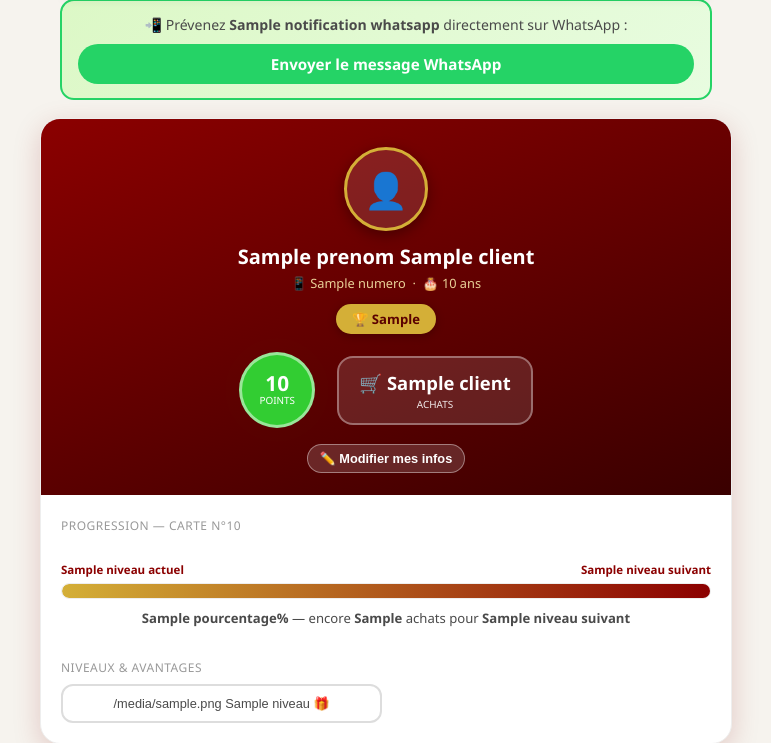
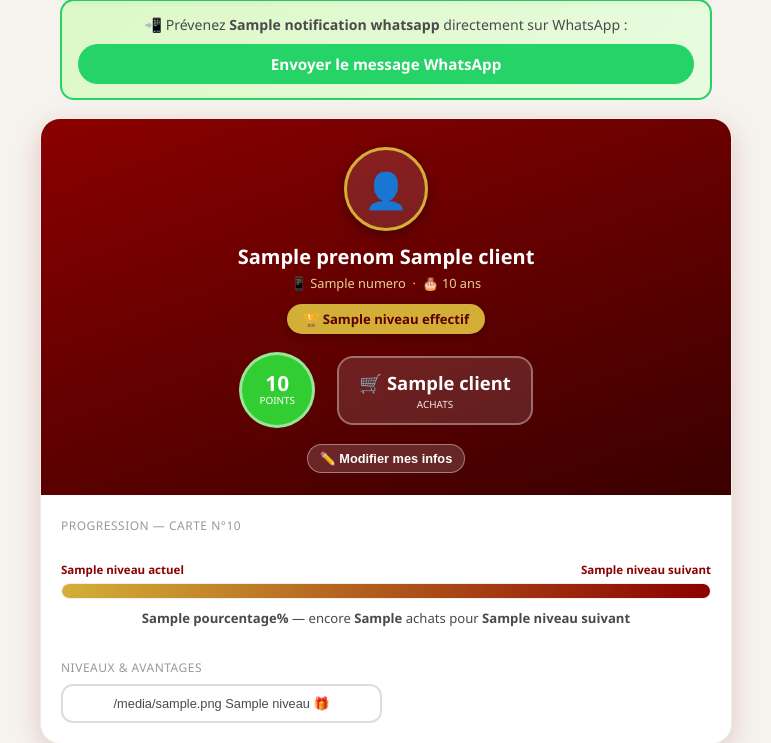
Before and after one commit to Renauddks/FIDELITE-, a Flask app: template templates/carte_client.html in a window 1280 px wide. Shown: the part 244-987 px from the top of the page, without its empty margins (254-1025 px from the left). Run offline with Flask 3, Linux system fonts and the light colour scheme; the template is opened without the code that fills it: most values are stand-ins (such as "Sample title", 1, 10 or a date in 2020).

Commit message:
Add files via upload

```diff
--- a/templates/carte_client.html
+++ b/templates/carte_client.html
@@ -49,7 +49,14 @@
             </div>
             <p class="hero-nom">{{ client.prenom }} {{ client.nom }}</p>
             <p class="hero-contact">📱 {{ client.numero or 'Non renseigné' }} &nbsp;·&nbsp; 🎂 {{ client.age or '—' }} ans</p>
-            <span class="hero-statut">🏆 {{ client.statut_actuel }}</span>
+            <span class="hero-statut">🏆 {{ niveau_effectif.nom_niveau if niveau_effectif else client.statut_actuel }}</span>
+
+            {% if statut_degrade %}
+            <p class="alerte-degradation">
+                ⏳ Statut réduit pour inactivité ({{ jours_inactivite }} jours sans achat).
+                Un nouvel achat vous ramène immédiatement à votre niveau <strong>{{ niveau_acquis.nom_niveau }}</strong> !
+            </p>
+            {% endif %}
 
             <div class="hero-stats">
                 <div class="hero-stat-points">
```
